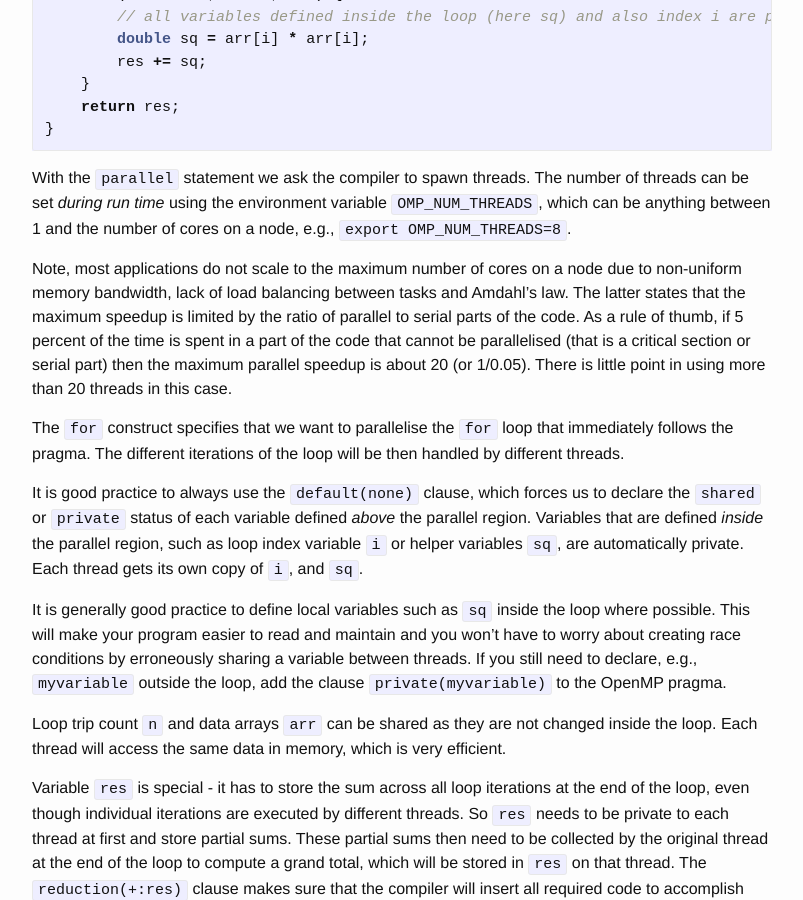
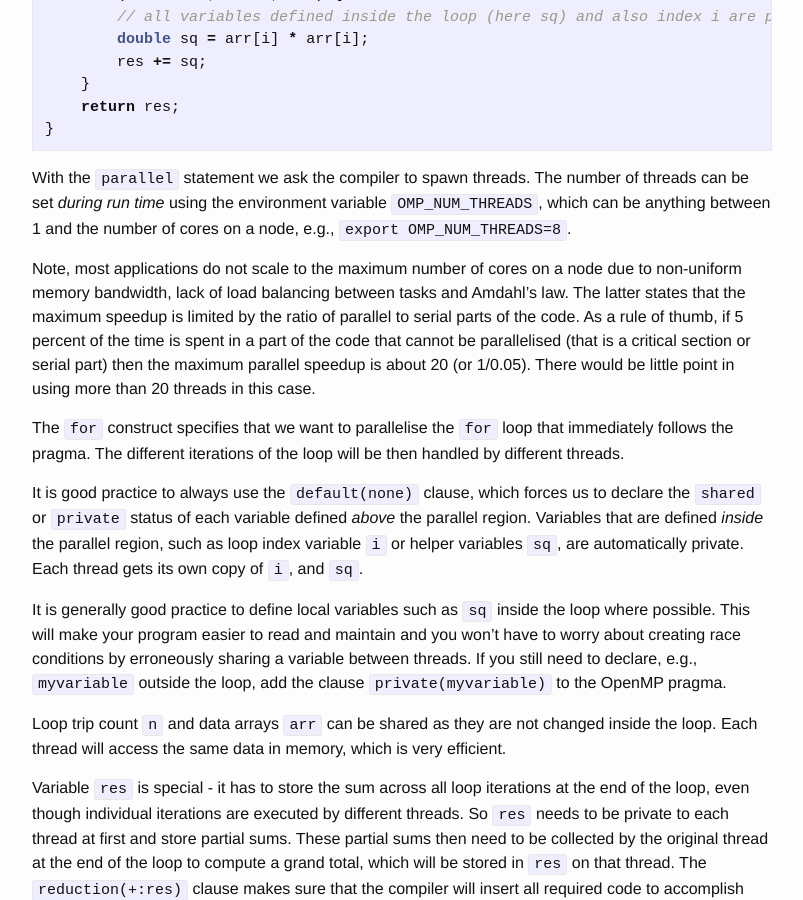
Before and after one commit to nesi/perf-training, a Jekyll site: the page built from _lessons/python-scatter/04b-openmp.md, in a window 1280 px wide and 900 px high, scrolled down 4206 px. Shown: the whole window, without its empty margins (238-1041 px from the left). Built offline with Jekyll 4.4.1, drawn with Linux system fonts in a browser that asks for light colours.

Commit message:
Update 04b-openmp.md

```diff
--- a/_lessons/python-scatter/04b-openmp.md
+++ b/_lessons/python-scatter/04b-openmp.md
@@ -104,7 +104,7 @@ double mySumSq(int n, double* arr) {
 
 With the `parallel` statement we ask the compiler to spawn threads. The number of threads can be set *during run time* using the environment variable `OMP_NUM_THREADS`, which can be anything between 1 and the number of cores on a node, e.g., `export OMP_NUM_THREADS=8`.
 
-Note, most applications do not scale to the maximum number of cores on a node due to non-uniform memory bandwidth, lack of load balancing between tasks and Amdahl's law. The latter states that the maximum speedup is limited by the ratio of parallel to serial parts of the code. As a rule of thumb, if 5 percent of the time is spent in a part of the code that cannot be parallelised (that is a critical section or serial part) then the maximum parallel speedup is about 20 (or 1/0.05). There is little point in using more than 20 threads in this case.
+Note, most applications do not scale to the maximum number of cores on a node due to non-uniform memory bandwidth, lack of load balancing between tasks and Amdahl's law. The latter states that the maximum speedup is limited by the ratio of parallel to serial parts of the code. As a rule of thumb, if 5 percent of the time is spent in a part of the code that cannot be parallelised (that is a critical section or serial part) then the maximum parallel speedup is about 20 (or 1/0.05). There would be little point in using more than 20 threads in this case.
 
 The `for` construct specifies that we want to parallelise the `for` loop that immediately follows the pragma. The different iterations of the loop will be then handled by different threads.
 
```
